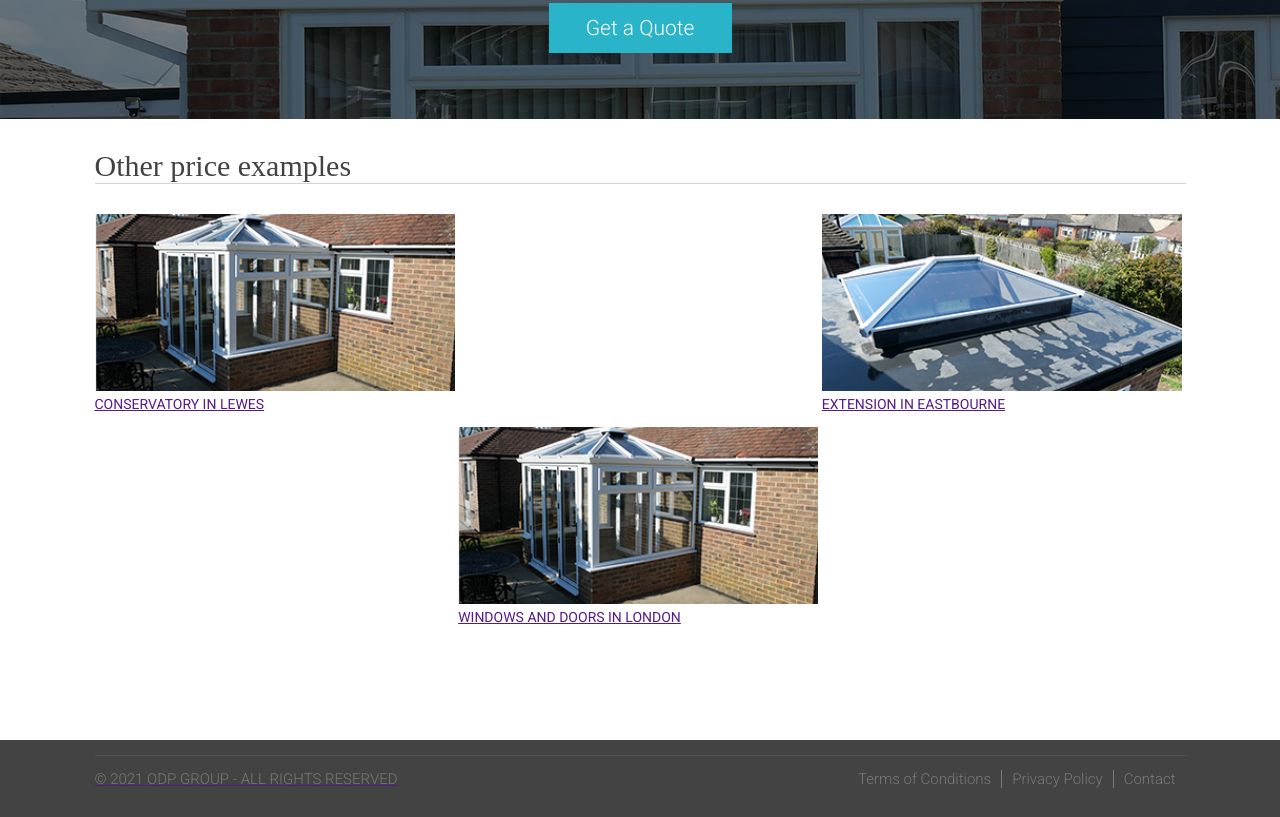
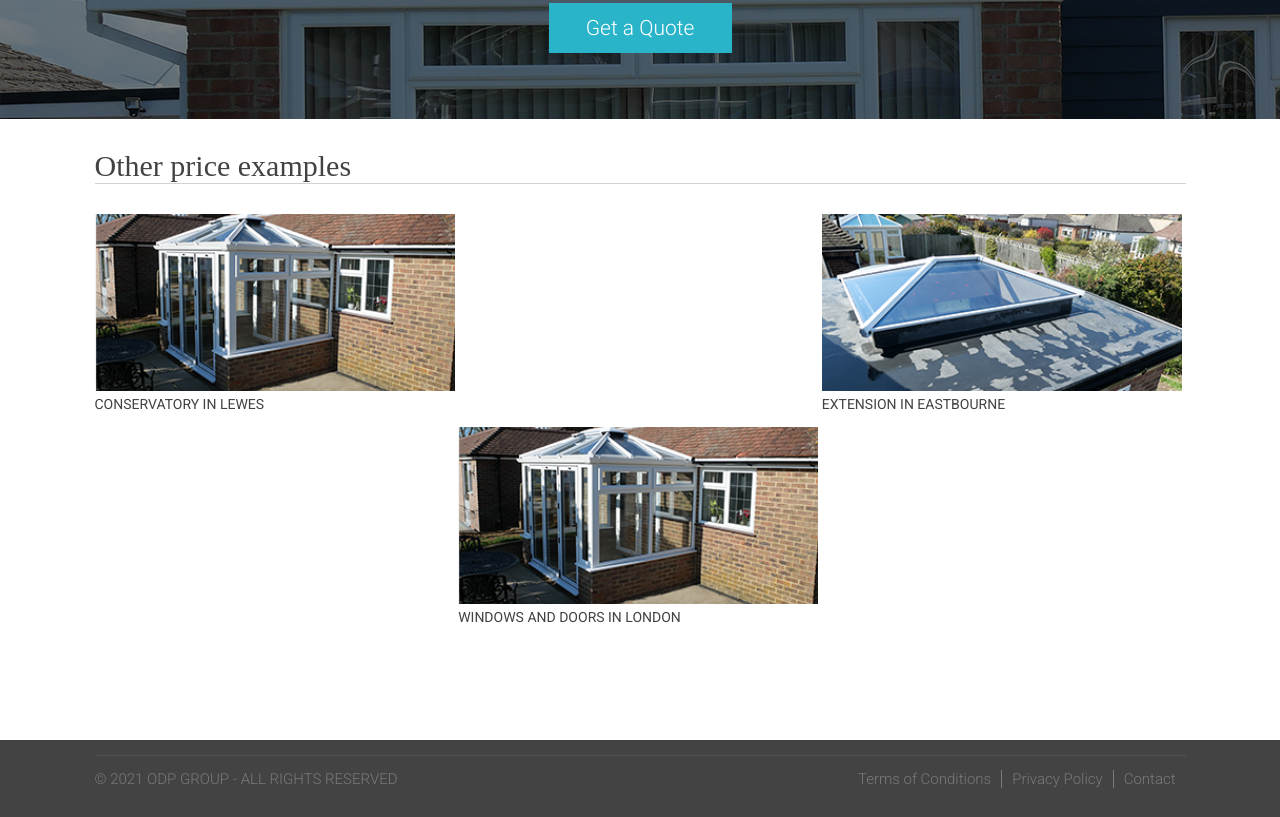
Before and after one commit to waveex/odp-building-serv, a website built with Parcel: page projects.html in a window 1280 px wide. Shown: the part 2082-2899 px from the top of the page. Built offline with nearby package versions, Linux system fonts and the light colour scheme; a web font is replaced by a local one.

Commit message:
home: css update

```diff
--- a/styles/main.scss
+++ b/styles/main.scss
@@ -457,6 +457,8 @@ input[type="file"] {
     text-transform: uppercase;
     font-family: "Roboto";
     font-size: 14px;
+    color: #424242;
+    text-decoration: none;
     &:hover {
         color: #29b4c9;
     }
```
